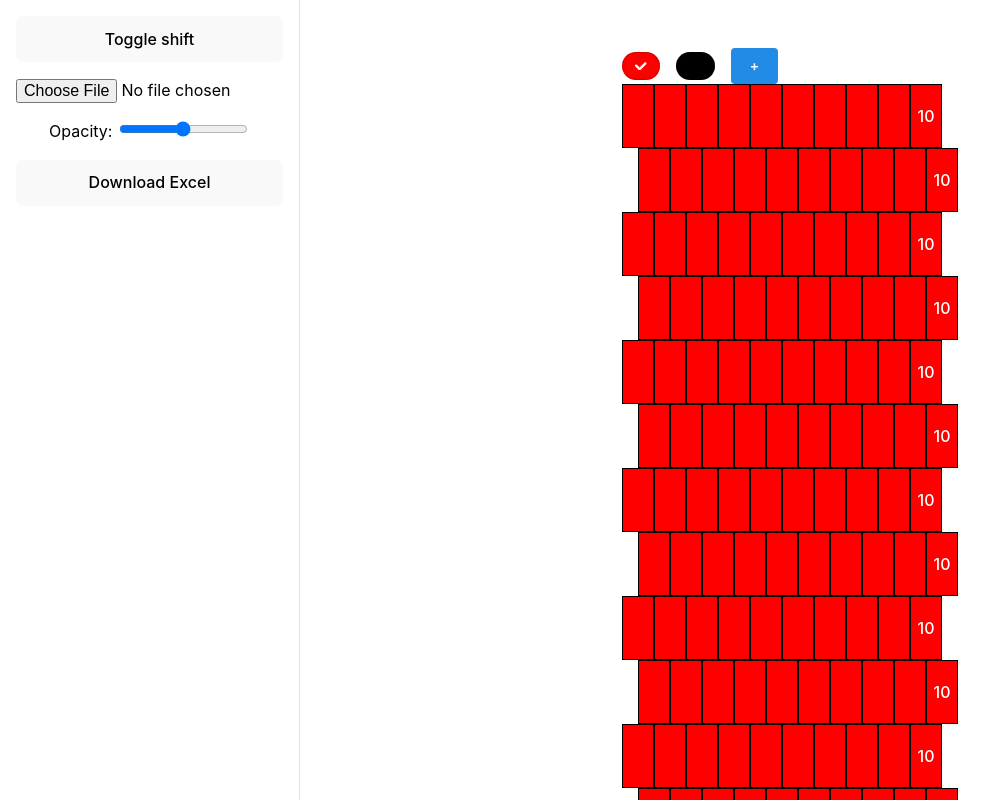
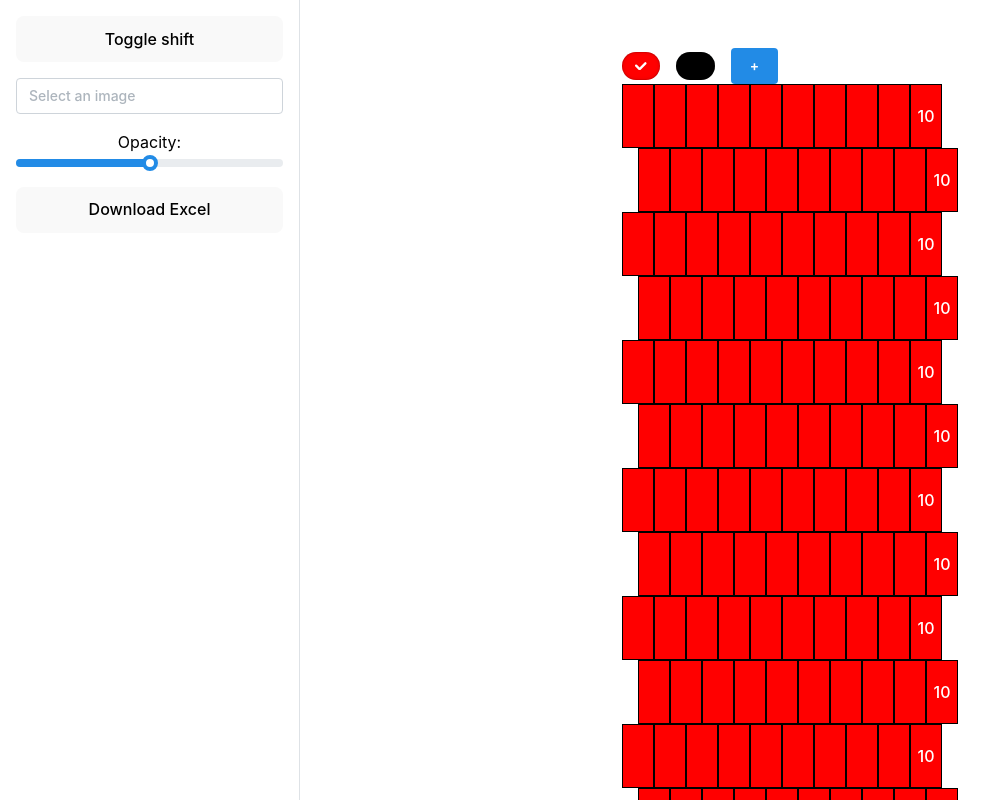
Before and after one commit to julioolvr/patterns, a React (Vite) app: page / in a window 1280 px wide. Shown: the top 800 px of the page, without its empty margins (0-1005 px from the left). Built offline with nearby package versions, Linux system fonts and the light colour scheme.

Commit message:
Mantine inputs

```diff
--- a/src/Pattern.tsx
+++ b/src/Pattern.tsx
@@ -1,4 +1,5 @@
-import { useCallback, useState } from "react";
+import { useState } from "react";
+import { AppShell, FileInput, Stack, Slider } from "@mantine/core";
 import * as R from "remeda";
 import { useImmer } from "use-immer";
 import classNames from "classnames";
@@ -10,7 +11,6 @@ import usePalette, { Color } from "./modules/palette";
 import PaletteSelector from "./components/PaletteSelector";
 
 import "./Pattern.css";
-import { AppShell, Stack } from "@mantine/core";
 
 type ColorGrid = Array<
   Array<{
@@ -158,20 +158,13 @@ type PatternUiProps = {
 };
 
 function ImageSelector({ onSelect }: ImageSelectorProps) {
-  const onImageChange: React.ChangeEventHandler<HTMLInputElement> = useCallback(
-    (event) => {
-      const file = event.target.files?.[0];
-
-      if (file) {
-        onSelect(URL.createObjectURL(file));
-      }
-    },
-    [onSelect]
-  );
-
   return (
     <div>
-      <input type="file" accept=".jpg, .jpeg, .png" onChange={onImageChange} />
+      <FileInput
+        accept=".jpg, .jpeg, .png"
+        onChange={(file) => file && onSelect(URL.createObjectURL(file))}
+        placeholder="Select an image"
+      />
     </div>
   );
 }
@@ -184,13 +177,12 @@ function OpacitySelector({ opacity, setOpacity }: OpacitySelectorProps) {
   return (
     <div>
       Opacity:{" "}
-      <input
-        type="range"
+      <Slider
         min={0}
         max={1}
         step={0.05}
         value={opacity}
-        onChange={(e) => setOpacity(Number(e.target.value))}
+        onChange={(newOpacity) => setOpacity(newOpacity)}
       />
     </div>
   );
```
